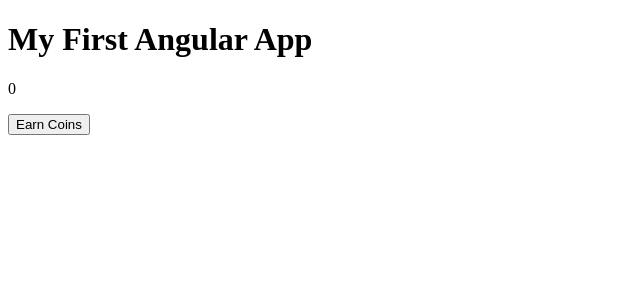
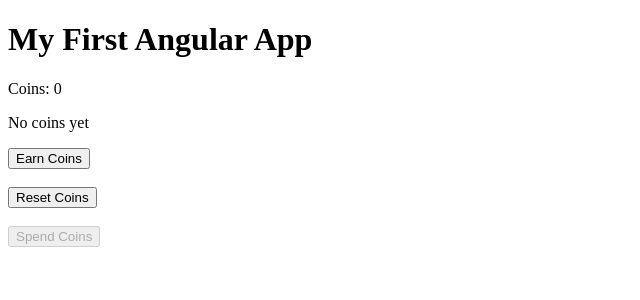
Before and after one commit to josemanuelborja/PRAC-FE-BE, an Angular app: page / in a window 1280 px wide. Shown: the top 300 px of the page, without its empty margins (0-640 px from the left). Built offline with nearby package versions, Linux system fonts and the light colour scheme.

Commit message:
feature: DAY 1 COMPLETE

```diff
--- a/src/app/day1/app.component.html
+++ b/src/app/day1/app.component.html
@@ -1,5 +1,15 @@
 <h1>{{ title }} </h1>
 
-<p>{{ coins }}</p>
+<p>Coins: {{ coins }}</p>
+
+<p *ngIf="coins >= 20">You are rich!</p>
+
+<p *ngIf="coins === 0">No coins yet</p>
 
 <button (click)="addCoins()">Earn Coins</button>
+<br><br>
+<button (click)="resetCoins()">Reset Coins</button>
+<br><br>
+<button (click)="decreaseCoins()" [disabled]="coins < 5">
+  Spend Coins
+</button>
--- a/src/app/day1/app.component.ts
+++ b/src/app/day1/app.component.ts
@@ -1,9 +1,12 @@
 import { Component } from '@angular/core';
+import { FormsModule } from '@angular/forms';
+import { CommonModule } from '@angular/common';
+import { NgIf } from '@angular/common';
 
 @Component({
   selector: 'app-root',
   standalone: true,
-  imports: [],
+  imports: [FormsModule, CommonModule, NgIf],
   templateUrl: './app.component.html'
 })
 
@@ -14,7 +17,17 @@
   coins: number = 0;
 
   addCoins() {
-    this.coins = this.coins + 5; // or this,coins += 5;
+    this.coins = this.coins + 5; // or this.coins += 5;
+  }
+
+  resetCoins() {
+    this.coins = 0;
+  }
+
+  decreaseCoins() {
+    if (this.coins >= 5) {
+      this.coins = this.coins - 5; // or this.coins -= 5;
+    }
   }
 
 }
```
